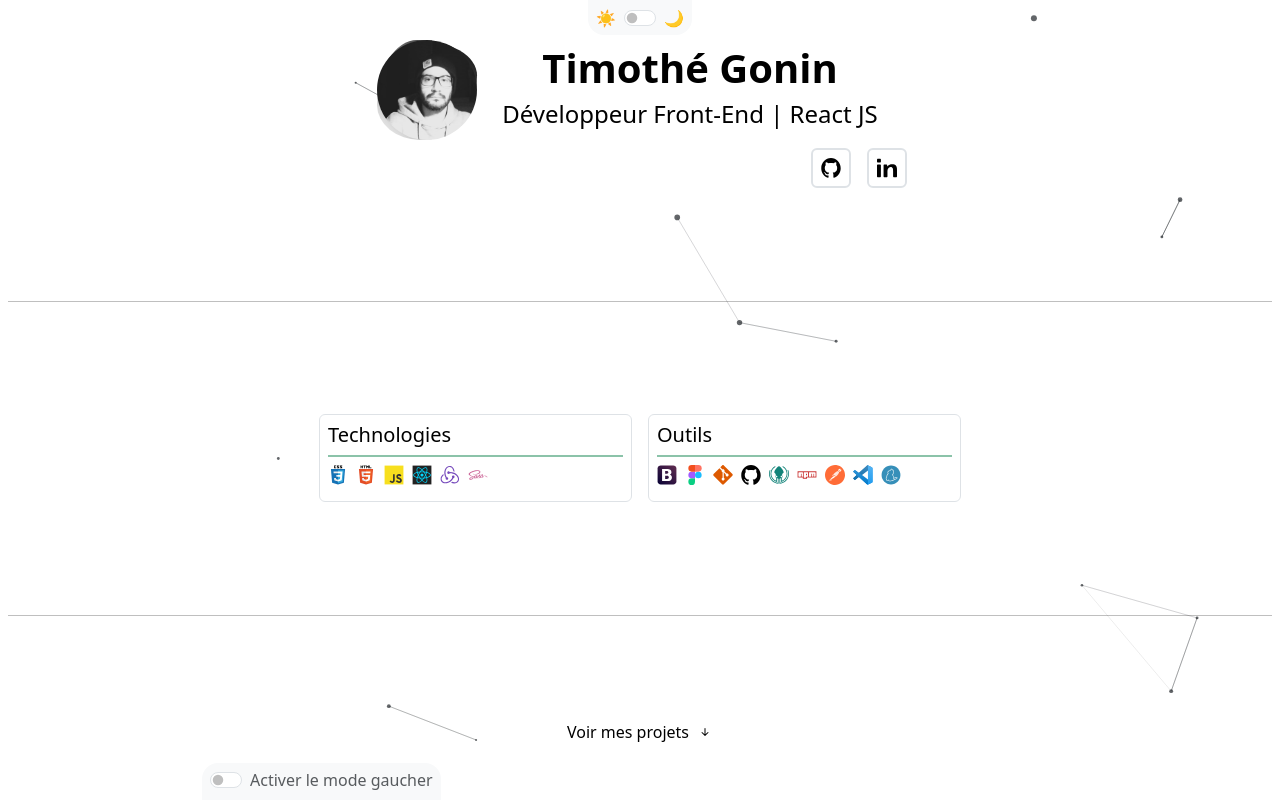
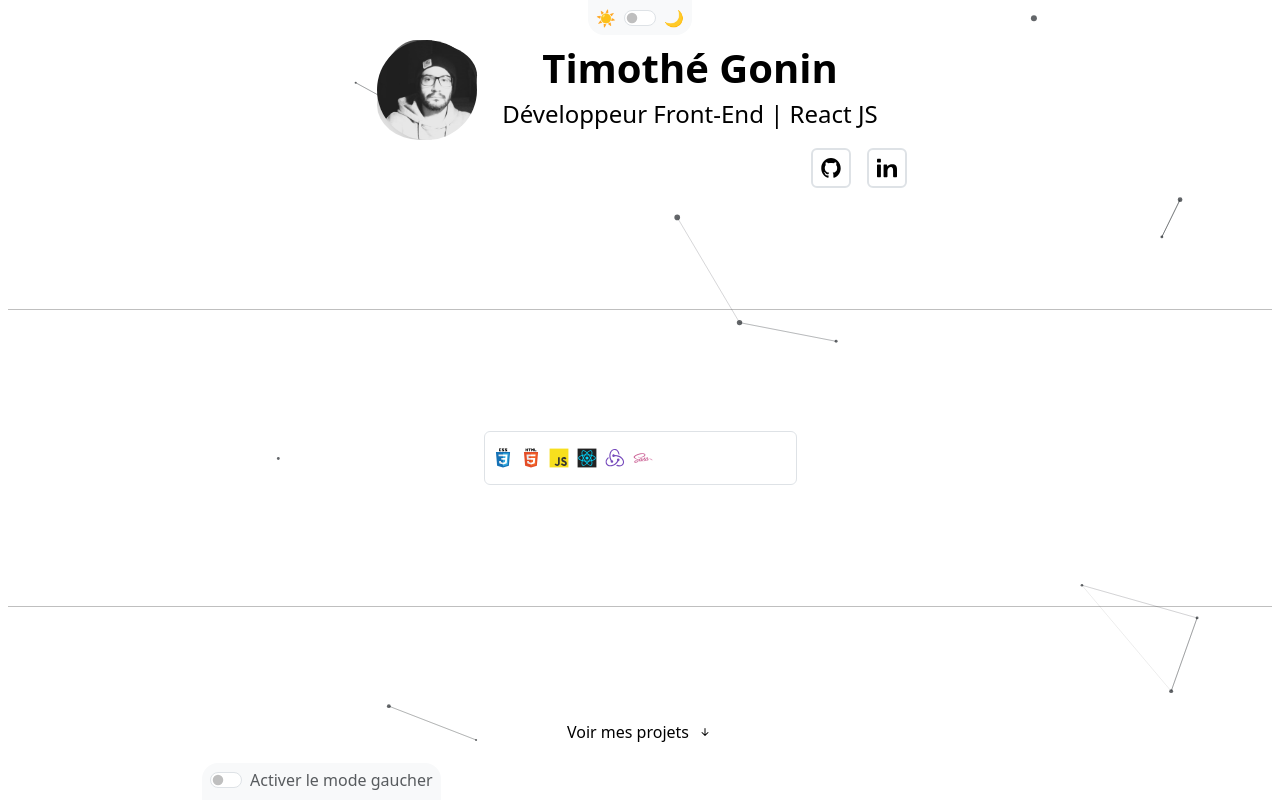
Before and after one commit to timothegonin/portfolio, a React (Create React App) app: page / in a window 1280 px wide. Shown: the top 800 px of the page. Built offline with nearby package versions, Linux system fonts and the light colour scheme.

Commit message:
♻️ Simplification of the icon component

```diff
--- a/src/components/StackIcons.jsx
+++ b/src/components/StackIcons.jsx
@@ -1,38 +1,25 @@
 import { useContext } from "react";
+import Stack from "react-bootstrap/Stack";
 import { ThemeContext } from "../utils/context/ThemeContext";
 import Icons from "./Icons";
-import Stack from "react-bootstrap/Stack";
 
 const TechIcons = () => {
 	const { theme } = useContext(ThemeContext);
-	const { technologies, tools } = Icons;
+	const { technologies } = Icons;
 	const darkModeStylesClass =
 		theme === "light" ? "bg-white" : "bg-dark border-secondary";
 	return (
-		<>
 		<section
 			className={`p-2 border border-1  rounded my-2 col-12 col-md-6 ${darkModeStylesClass}`}
 		>
-				<h3 className="text-start fs-5">Technologies</h3>
-				<hr className="border border-success border-1 opacity-50 m-0"></hr>
+			<h3 className="visually-hidden">Technologies</h3>
+			{/* <hr className="border border-success border-1 opacity-50 m-0"></hr> */}
 			<Stack direction="horizontal" gap={2} className=" flex-wrap my-2">
 				{technologies.map((icon, index) => (
 					<img key={index} src={icon.svg} alt={icon.altText} />
 				))}
 			</Stack>
 		</section>
-			<section
-				className={`p-2 border border-1 rounded my-2 col-12 col-md-6 ${darkModeStylesClass}`}
-			>
-				<h3 className="text-start fs-5">Outils</h3>
-				<hr className="border border-success border-1 opacity-50 m-0"></hr>
-				<Stack direction="horizontal" gap={2} className=" flex-wrap my-2">
-					{tools.map((icon, index) => (
-						<img key={index} src={icon.svg} alt={icon.altText} />
-					))}
-				</Stack>
-			</section>
-		</>
 	);
 };
 
```
Lines whose indentation alone changed are shown as unchanged.
